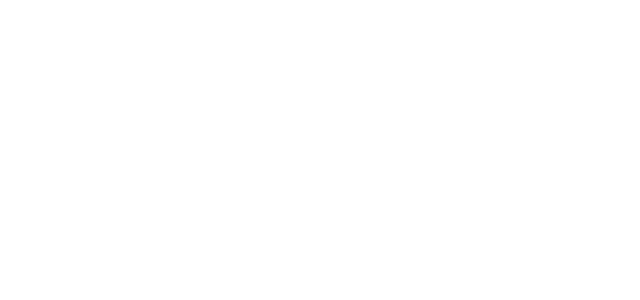
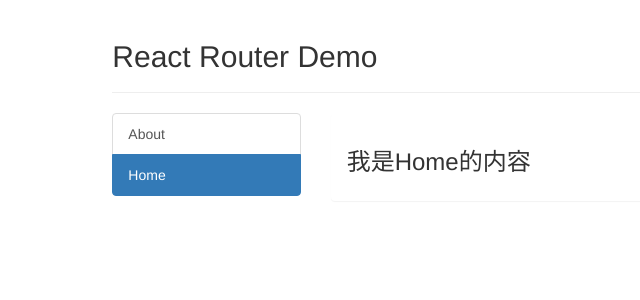
Before and after one commit to mamh-demo/react-atguigu-demo, a React (Create React App) app: page / in a window 1280 px wide. Shown: the top 300 px of the page, without its empty margins (106-746 px from the left). Built offline with nearby package versions, Linux system fonts and the light colour scheme.

Commit message:
update App.js

```diff
--- a/src/App.js
+++ b/src/App.js
@@ -8,9 +8,28 @@
 
     render() {
         return (
-            <div>
-
+<div>
+    <div className="row">
+        <div className="col-xs-offset-2 col-xs-8">
+            <div className="page-header"><h2>React Router Demo</h2></div>
+        </div>
+    </div>
+    <div className="row">
+        <div className="col-xs-2 col-xs-offset-2">
+            <div className="list-group">
+                <a className="list-group-item" href="./about.html">About</a>
+                <a className="list-group-item active" href="./home.html">Home</a>
             </div>
+        </div>
+        <div className="col-xs-6">
+            <div className="panel">
+                <div className="panel-body">
+                    <h3>我是Home的内容</h3>
+                </div>
+            </div>
+        </div>
+    </div>
+</div>
         )
     }
 
```
